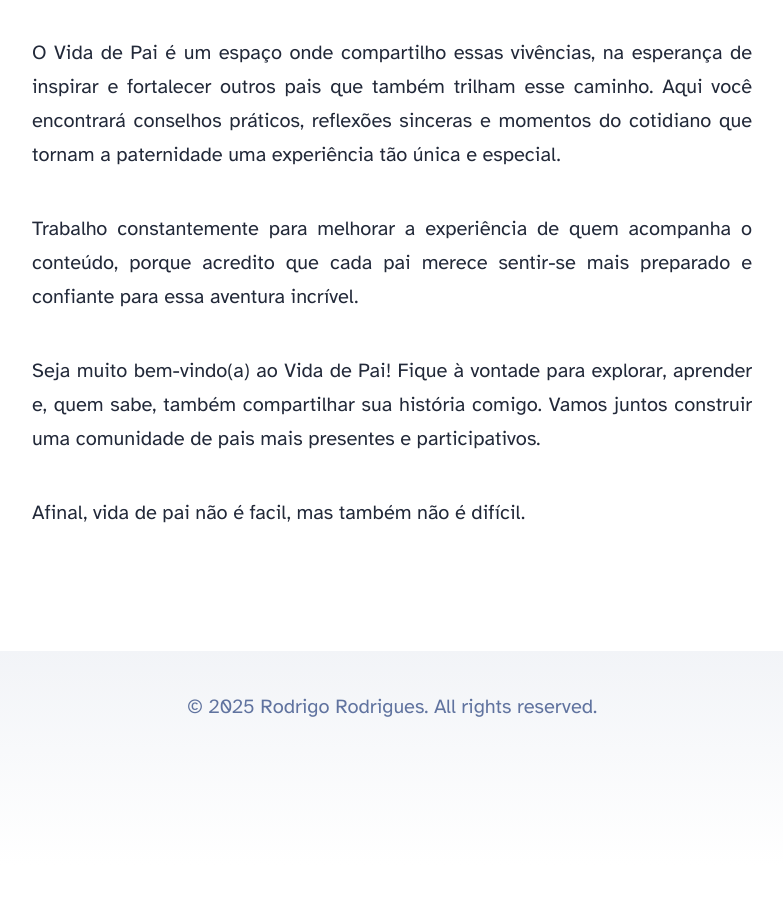
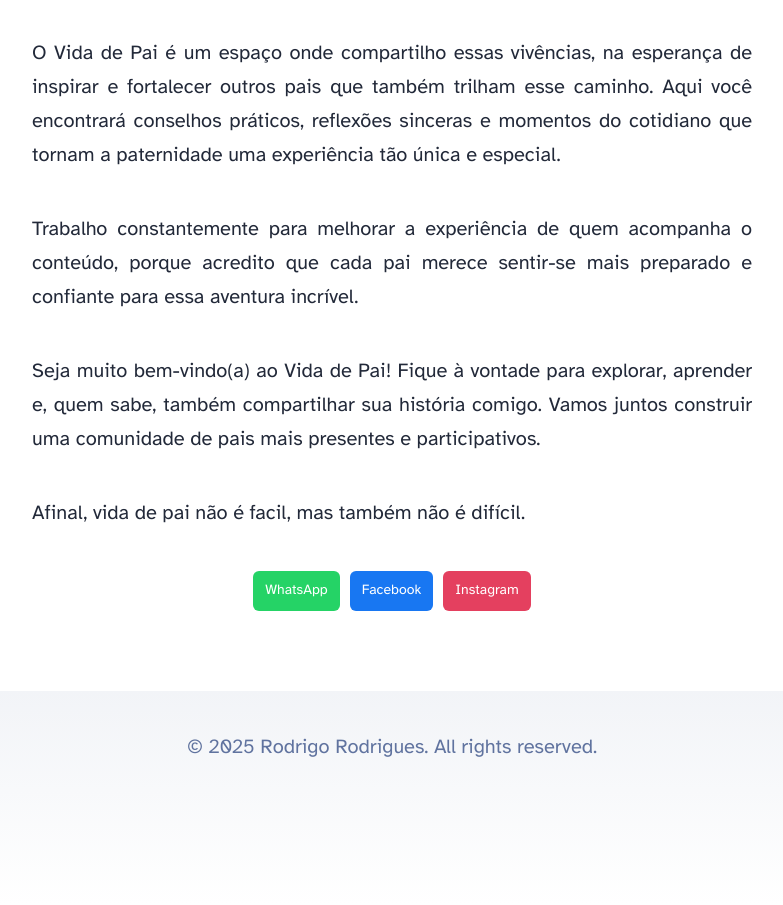
Before and after one commit to guigomaster01/vidadepai, an Astro site: page /vidadepai/about in a window 1280 px wide. Shown: the part 1154-2059 px from the top of the page, without its empty margins (248-1031 px from the left). Before the commit the page ends 2019 px from the top, so only its background shows below. Built offline with nearby package versions, Linux system fonts and the light colour scheme; Astro itself is replaced by a stand-in of ours.

Commit message:
Adicionado botões para compartilhamento

```diff
--- a/src/layouts/BlogPost.astro
+++ b/src/layouts/BlogPost.astro
@@ -5,12 +5,13 @@ import Header from '../components/Header.astro';
 import Footer from '../components/Footer.astro';
 import FormattedDate from '../components/FormattedDate.astro';
 
-type Props = CollectionEntry<'blog'>['data'];
+const { title, description, pubDate, updatedDate, heroImage } = Astro.props;
 
-const { title, description, pubDate, updatedDate, heroImage } = Astro.props;
+const pageUrl = typeof window !== 'undefined' ? window.location.href : '';
+const shareText = encodeURIComponent(`${title} - ${description}`);
 ---
 
-<html lang="en">
+<html lang="pt-BR">
 	<head>
 		<BaseHead title={title} description={description} />
 		<style>
@@ -51,6 +52,35 @@ const { title, description, pubDate, updatedDate, heroImage } = Astro.props;
 			.last-updated-on {
 				font-style: italic;
 			}
+			.share-buttons {
+				margin-top: 20px;
+				display: flex;
+				justify-content: center;
+				gap: 10px;
+			}
+			.share-buttons a {
+				display: inline-flex;
+				align-items: center;
+				justify-content: center;
+				padding: 8px 12px;
+				border-radius: 6px;
+				text-decoration: none;
+				color: white;
+				font-size: 14px;
+				transition: 0.3s;
+			}
+			.whatsapp {
+				background-color: #25D366;
+			}
+			.facebook {
+				background-color: #1877F2;
+			}
+			.instagram {
+				background-color: #E4405F;
+			}
+			.share-buttons a:hover {
+				opacity: 0.8;
+			}
 		</style>
 	</head>
 
@@ -77,6 +107,13 @@ const { title, description, pubDate, updatedDate, heroImage } = Astro.props;
 						<hr />
 					</div>
 					<slot />
+
+					<!-- Botões de Compartilhamento -->
+					<div class="share-buttons">
+						<a class="whatsapp" href={`https://api.whatsapp.com/send?text=${shareText}%20${pageUrl}`} target="_blank" rel="noopener noreferrer">WhatsApp</a>
+						<a class="facebook" href={`https://www.facebook.com/sharer/sharer.php?u=${pageUrl}`} target="_blank" rel="noopener noreferrer">Facebook</a>
+						<a class="instagram" href="https://www.instagram.com/" target="_blank" rel="noopener noreferrer">Instagram</a>
+					</div>
 				</div>
 			</article>
 		</main>
```
